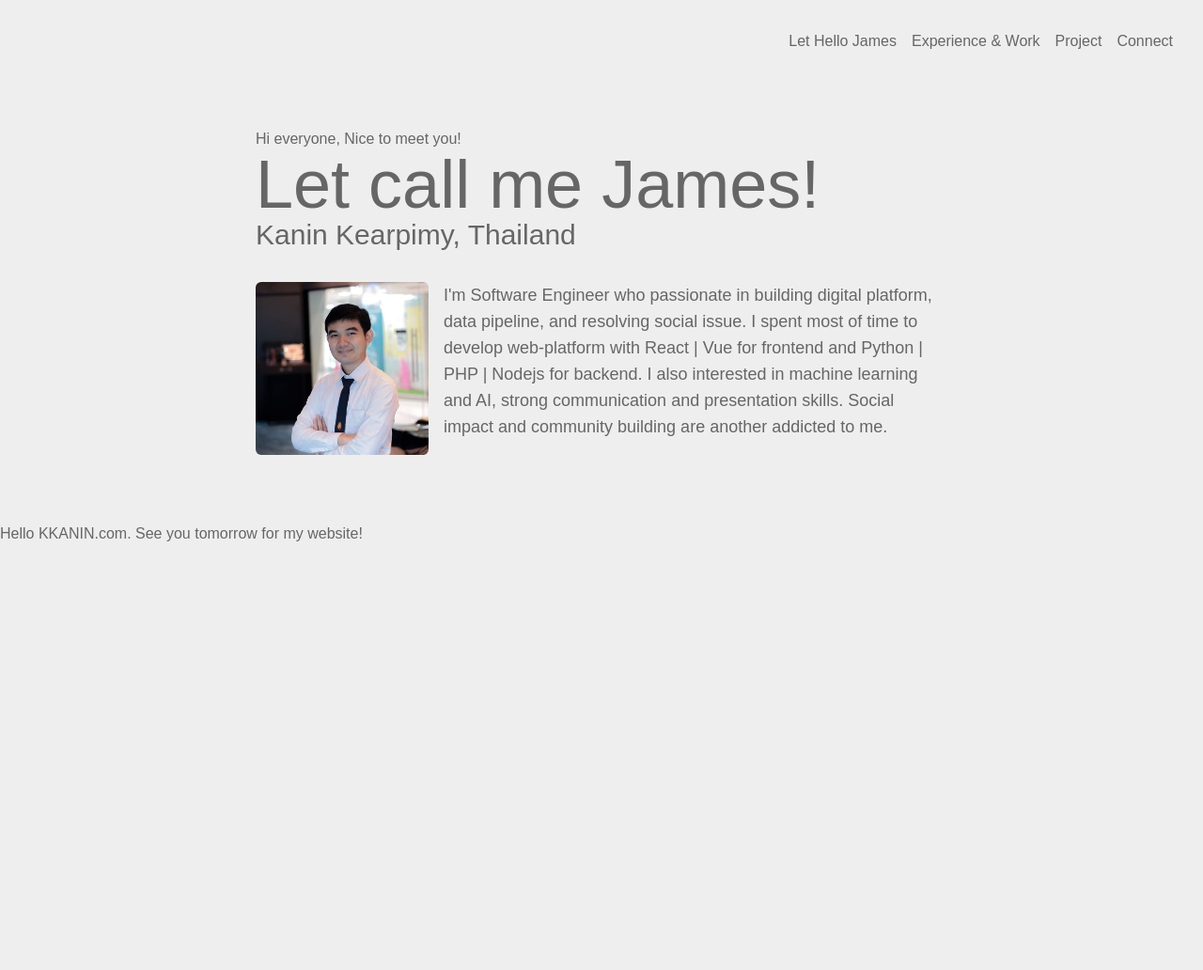
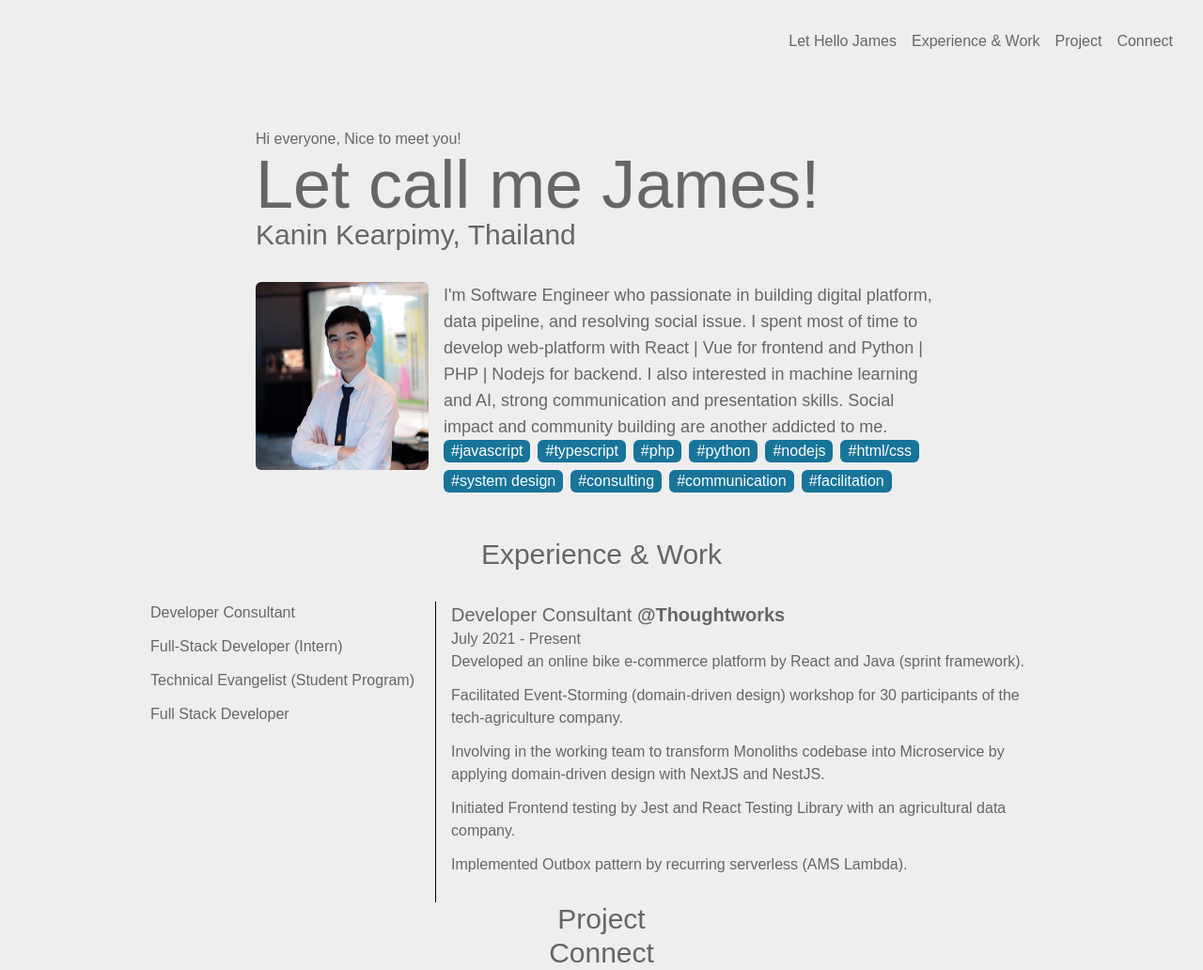
Before and after one commit to kanin-kearpimy/kkanin-personal-platform, a Gatsby site: page / in a window 1280 px wide. Shown: the whole page at 94% size. Before the commit the page ends 800 px from the top, so only its background shows below. Built offline with nearby package versions, Linux system fonts and the light colour scheme; Gatsby itself is replaced by a stand-in of ours.

Commit message:
implemented working experience sector

```diff
--- /dev/null
+++ b/src/components/experience/work-experience.tsx
@@ -0,0 +1,87 @@
+import * as React from "react"
+import {useState} from "react";
+
+const experiences: experienceType[] = [
+    {
+        index: 0,
+        title: 'Developer Consultant',
+        place: 'Thoughtworks',
+        duration: 'July 2021 - Present',
+        description: [
+            "Developed an online bike e-commerce platform by React and Java (sprint framework).",
+            "Facilitated Event-Storming (domain-driven design) workshop for 30 participants of the tech-agriculture company.",
+            "Involving in the working team to transform Monoliths codebase into Microservice by applying domain-driven design with NextJS and NestJS.",
+            "Initiated Frontend testing by Jest and React Testing Library with an agricultural data company.",
+            "Implemented Outbox pattern by recurring serverless (AMS Lambda)."
+        ]
+    },
+    {
+        index: 1,
+        title: 'Full-Stack Developer (Intern)',
+        place: 'APPPI',
+        duration: 'May 2020 - April 2021',
+        description: [
+            "Developed Back-end API by PHP (Laravel) for online internet registration of Telecommunication website which gained over 100,000 users daily.",
+            "Developed Frontend system, VueJS, integrated with LINE Message & LIFF API of Samsung Thailand, gained over 1,000 users daily.",
+            "Developed Front-end & Back-end for privilege-checking feature of E-Commercial website, named Wemall, by utilised PHP (Laravel and Phoenix)"
+        ]
+    },
+    {
+        index: 2,
+        title: 'Technical Evangelist (Student Program)',
+        place: 'Microsoft Learn Student Ambassador',
+        duration: 'October 2018 - March 2020',
+        description: [
+            "Launched Data Analytic with Power BI workshop reached 2000+ people and acquired 40 attendances. coordinated with Microsoft Speaker and designed teaching material on dataset and outline.",
+            "Assisted in Hour of Code workshop, accommodated network connection and Q&A , gained 100+ attendances.",
+            "Assisted in DigiGirl workshop, managed Paint 3D station, conducted Paint 3D teaching material and shared knowledge on applied 3D model in real life, 80+ attendances (Focus on women)"]
+    },
+    {
+        index: 3,
+        title: 'Full Stack Developer',
+        place: 'AltoTech',
+        duration: 'March 2019 - November 2019',
+        description: [
+            "Developed chatbot for hotel management system. Reduced 30% of time process per day. 1 hotel has already been adopted and other 3 hotel on going process.",
+            "Designed ETL (Extract, Transform, Load) Process of pipeline for energy data extraction. System can automatically crawl data from website then transforming them to be proper form for data scientist.",
+            "In charged of Front-End Developer for hotel management system. Re-design dashboard from scratch by using pure html, css, javascript.",
+            "Initiate Azure Cloud platform [Web service with database (noSQL, CosmosDB)]"]
+    }
+]
+
+type experienceType = {
+    index: number
+    title: string
+    place: string
+    duration: string
+    description: string[]
+}
+
+const WorkExperience = () => {
+    const [selectedExperience, setExperience] = useState<experienceType>(experiences[0])
+
+    return (
+        <div className="grid grid-cols-3 w-3/4 mx-auto mt-8 min-h-[320px]">
+            <ul className="border-[#000000] border-r pr-4 mr-4">
+                {experiences.map(exp => {
+                    return (
+                        <li className="cursor-pointer hover:underline" onClick={() => setExperience(exp)}>{ exp.title }</li>
+                    )
+                })}
+            </ul>
+            <div className="col-span-2">
+                <h4>{selectedExperience.title} <b>@{selectedExperience.place}</b></h4>
+                <h5>{selectedExperience.duration}</h5>
+                <ul>
+                    {selectedExperience.description.map(item => {
+                        return (
+                            <li>{item}</li>
+                        )
+                    })}
+                </ul>
+            </div>
+        </div>
+    )
+}
+
+export default WorkExperience
--- a/src/components/header.js
+++ b/src/components/header.tsx
@@ -1,5 +1,18 @@
 import * as React from "react"
-import ProfilePicture from '../images/profile-picture.jpeg'
+// @ts-ignore
+import ProfilePicture from "../images/profile-picture.jpeg"
+
+const skillBadges = ['javascript', 'typescript', 'php', 'python', 'nodejs', 'html/css', 'system design', 'consulting', 'communication', 'facilitation']
+
+type SkillBadgeProps = {
+    skill: string
+}
+
+const SkillBadge = ({ skill }: SkillBadgeProps) => {
+    return (
+        <span className="rounded-md px-2 text-white bg-[#187498]">#{ skill }</span>
+    )
+}
 
 const Header = () => {
     return (
@@ -16,6 +29,15 @@ const Header = () => {
                         I also interested in machine learning and AI, strong communication and presentation skills.
                         Social impact and community building are another addicted to me.
                     </p>
+                    <div id="skill-badge" className="flex flex-row gap-2 flex-wrap">
+                        {skillBadges.map(skill => {
+                            return (
+                                <SkillBadge
+                                    skill={skill}
+                                />
+                            )
+                        })}
+                    </div>
                 </div>
             </div>
         </header>
--- /dev/null
+++ b/src/index.d.ts
@@ -0,0 +1,4 @@
+declare module '*.jpeg'
+declare module '*.png'
+declare module '*.jpg'
+declare module '*.gif'
--- a/src/pages/index.tsx
+++ b/src/pages/index.tsx
@@ -1,13 +1,21 @@
 import * as React from "react"
 import { PageProps } from "gatsby"
 import Layout from "../components/layout"
+import WorkExperience from "../components/experience/work-experience";
 
 const Index: React.FC<PageProps<any>> = () => {
     return (
         <Layout>
-            <div>
-                Hello KKANIN.com. See you tomorrow for my website!
-            </div>
+            <section className="flex flex-col">
+                <h2>Experience & Work</h2>
+                <WorkExperience />
+            </section>
+            <section>
+                <h2>Project</h2>
+            </section>
+            <section>
+                <h2>Connect</h2>
+            </section>
         </Layout>
     )
 }
--- a/src/styles/layout.css
+++ b/src/styles/layout.css
@@ -223,3 +223,7 @@ pre tt:before,
 pre tt:after {
   content: none;
 }
+
+section > h2 {
+  text-align: center;
+}
```
